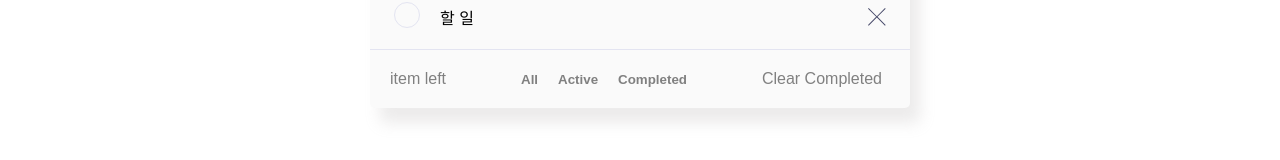
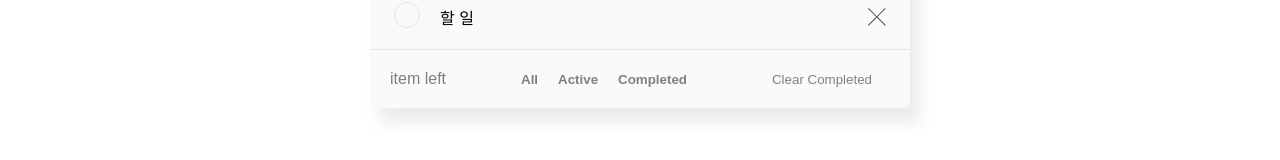
Before and after one commit to cnu-likelion-frontend/hyeon_song_song, a React (Create React App) app: page / in a window 1280 px wide. Shown: the part 596-756 px from the top of the page. Built offline with nearby package versions, Linux system fonts and the light colour scheme.

Commit message:
아래 버튼 hover

```diff
--- a/src/components/TodoListOutput.css
+++ b/src/components/TodoListOutput.css
@@ -22,5 +22,13 @@
     background: none;
     margin: 0px 10px 0px 10px;
     color: gray;
+    cursor: pointer;
+}
+
+.BtnContainer button{
     font-weight: 700;
 }
+
+.LowerContainer button:hover {
+    color: black;
+}
--- a/src/components/TodoListOutput.js
+++ b/src/components/TodoListOutput.js
@@ -2,6 +2,10 @@ import './TodoListOutput.css';
 import TodoListItem from "./TodoListItem";
 
 function TodoListOutput(){
+  function allBtnClick () {
+    alert("all 버튼 클릭!");
+  }
+
   return(
     <div className="OutputContainer">
         <div className="ItemContainer">
@@ -15,11 +19,11 @@ function TodoListOutput(){
         <div className='LowerContainer'>
           <p>item left</p>
           <div className='BtnContainer'>
-          <button className='MiddleBtn'>All</button>
+          <button className='MiddleBtn' onClick={allBtnClick}>All</button>
           <button className='MiddleBtn'>Active</button>
           <button className='MiddleBtn'>Completed</button>
           </div>
-          <p>Clear Completed</p>
+          <button className='ClearBtn'>Clear Completed</button>
         </div>
     </div>
   )
```
Also changed, not shown: src/components/TodoListInput.css (line endings or trailing spaces).
